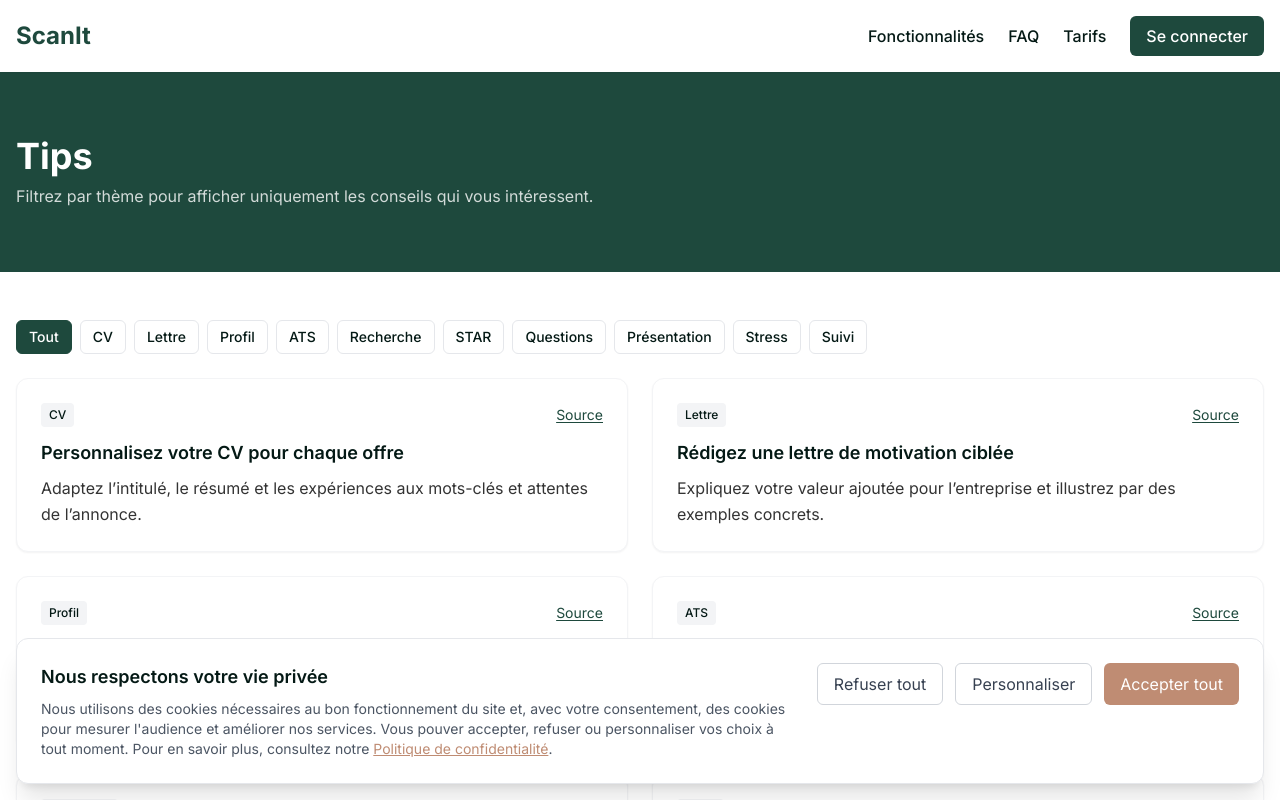
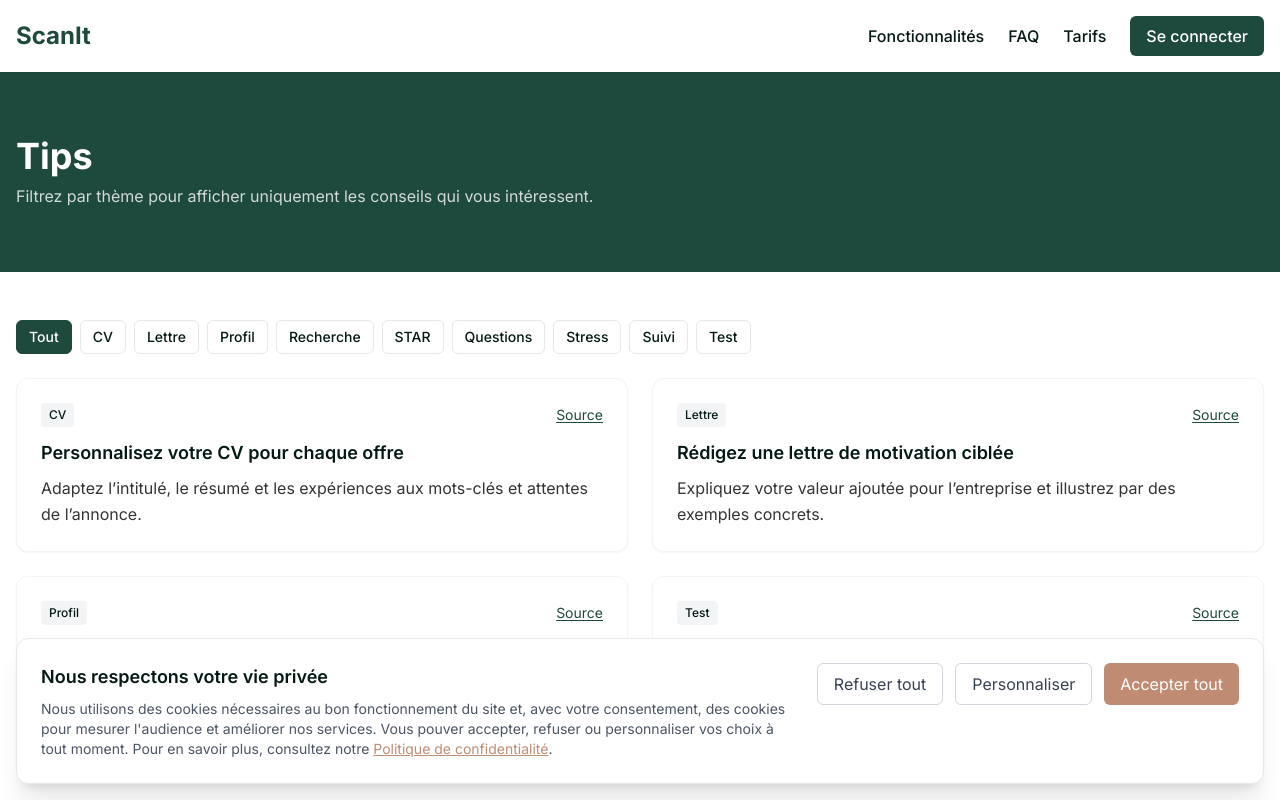
Before and after one commit to Kazuma746/front-end-scanit, a Next.js app: page /tips in a window 1280 px wide. Shown: the top 800 px of the page. Built offline with nearby package versions, Linux system fonts and the light colour scheme.

Commit message:
lien de veille + css

```diff
--- a/src/app/page.tsx
+++ b/src/app/page.tsx
@@ -22,7 +22,7 @@ export default function Home() {
             </p>
           </div>
 
-          <div className="bg-gray-50 border border-gray-100 rounded-xl p-6 md:p-8 grid grid-cols-1 md:grid-cols-2 gap-6 items-center">
+          <div className="bg-gradient-to-br from-secondary/10 via-dark/5 to-dark/10 border border-gray-100 rounded-xl p-6 md:p-8 grid grid-cols-1 md:grid-cols-2 gap-6 items-center">
             <div>
               <h3 className="text-xl font-semibold text-dark">Découvrez nos 10 conseils clés</h3>
               <p className="text-gray-600 mt-1">Sources incluses. Mise en forme claire et actions pratiques.</p>
--- a/src/app/tips/TipsClient.tsx
+++ b/src/app/tips/TipsClient.tsx
@@ -5,7 +5,7 @@ import Link from 'next/link';
 
 type Tip = {
   id: number;
-  category: 'CV' | 'Lettre' | 'Profil' | 'ATS' | 'Recherche' | 'STAR' | 'Questions' | 'Présentation' | 'Stress' | 'Suivi';
+  category: 'CV' | 'Lettre' | 'Profil' | 'ATS' | 'Recherche' | 'STAR' | 'Questions' | 'Présentation' | 'Stress' | 'Suivi' | 'Test';
   title: string;
   description: string;
   sourceLabel: string;
@@ -13,19 +13,18 @@ type Tip = {
 };
 
 const tipsData: Tip[] = [
-  { id: 1, category: 'CV', title: 'Personnalisez votre CV pour chaque offre', description: "Adaptez l’intitulé, le résumé et les expériences aux mots-clés et attentes de l’annonce.", sourceLabel: 'WTTJ – CV (dossier)', sourceUrl: 'https://www.welcometothejungle.com/fr/tags/cv' },
+  { id: 1, category: 'CV', title: 'Personnalisez votre CV pour chaque offre', description: "Adaptez l’intitulé, le résumé et les expériences aux mots-clés et attentes de l’annonce.", sourceLabel: 'HELLOCV – CV (dossier)', sourceUrl: 'https://hellocv.com/conseils-realisation-cv/faut-il-adapter-son-cv-en-fonction-de-chaque-offre-d-emploi' },
   { id: 2, category: 'Lettre', title: 'Rédigez une lettre de motivation ciblée', description: "Expliquez votre valeur ajoutée pour l’entreprise et illustrez par des exemples concrets.", sourceLabel: 'APEC – Optimiser votre candidature', sourceUrl: 'https://www.apec.fr/candidat/optimiser-votre-candidature.html' },
-  { id: 3, category: 'Profil', title: 'Optimisez votre présence en ligne (LinkedIn)', description: "Titre clair, résumé orienté impact, mots-clés du secteur et réalisations mesurables.", sourceLabel: 'WTTJ – Optimiser son profil LinkedIn', sourceUrl: 'https://www.welcometothejungle.com/fr/articles/optimiser-profil-linkedin-trouver-emploi' },
-  { id: 4, category: 'ATS', title: 'Structure compatible ATS', description: "Misez sur une mise en forme simple, libellés standards et mots-clés pertinents.", sourceLabel: 'WTTJ – CV (dossier)', sourceUrl: 'https://www.welcometothejungle.com/fr/tags/cv' },
-  { id: 5, category: 'Recherche', title: 'Renseignez-vous sur l’entreprise', description: "Mission, produits, valeurs, actualités : montrez que votre candidature est informée.", sourceLabel: 'WTTJ – Entretien (dossier)', sourceUrl: 'https://www.welcometothejungle.com/fr/tags/entretien' },
+  { id: 3, category: 'Profil', title: 'Optimisez votre présence en ligne (LinkedIn)', description: "Titre clair, résumé orienté impact, mots-clés du secteur et réalisations mesurables.", sourceLabel: 'LinkedIn – Optimiser son profil LinkedIn', sourceUrl: 'https://www.linkedin.com/pulse/trucs-et-astuces-pour-am%C3%A9liorer-votre-pr%C3%A9sence-en-ligne-iwipe/' },
+  { id: 4, category: 'Test', title: 'Test : êtes-vous bon en entretien ?', description: "En études, en poste, en recherche d’emploi ou à l’écoute du marché, quelle que soit votre situation, vous avez déjà été ou serez forcément confronté à l’entretien d’embauche à un moment de votre carrière.", sourceLabel: 'WTTJ – CV (dossier)', sourceUrl: 'https://www.welcometothejungle.com/fr/articles/test-etes-vous-bon-entretien-embauche'},
+  { id: 5, category: 'Recherche', title: 'Renseignez-vous sur l’entreprise', description: "Mission, produits, valeurs, actualités : montrez que votre candidature est informée.", sourceLabel: 'Epimoni – Entretien (dossier)', sourceUrl: 'https://www.epimoni30.com/blog/questions-frequentes-en-entretien/que-savez-vous-de-notre-entreprise/#pourquoi-cette-question-est-elle-si-importante' },
   { id: 6, category: 'STAR', title: 'Préparez des réponses avec la méthode STAR', description: "Situation, Tâche, Action, Résultat : illustrez vos compétences par des cas mesurables.", sourceLabel: 'WTTJ – Bien préparer son entretien', sourceUrl: 'https://www.welcometothejungle.com/fr/articles/conseils-preparer-entretien-embauche' },
-  { id: 7, category: 'Questions', title: 'Listez des questions pertinentes à poser', description: "Mission, priorités, KPIs, outils, culture : poser des questions montre votre engagement.", sourceLabel: 'WTTJ – Questions à poser', sourceUrl: 'https://www.welcometothejungle.com/fr/articles/entretien-embauche-questions-a-poser' },
-  { id: 8, category: 'Présentation', title: 'Soignez votre présentation et votre timing', description: "Tenue adaptée, ponctualité, écoute active et réponses concises.", sourceLabel: 'WTTJ – Bien préparer son entretien', sourceUrl: 'https://www.welcometothejungle.com/fr/articles/conseils-preparer-entretien-embauche' },
+  { id: 7, category: 'Questions', title: 'Listez des questions pertinentes à poser', description: "Mission, priorités, KPIs, outils, culture.", sourceLabel: 'Noota – Indicateurs de performance', sourceUrl: 'https://www.noota.io/fr/blog/indicateurs-performance-entretien-embauche' },
   { id: 9, category: 'Stress', title: 'Gérez le stress avant et pendant l’entretien', description: "Respiration, reformulation, silences maîtrisés : gardez le cap.", sourceLabel: 'WTTJ – Bien préparer son entretien', sourceUrl: 'https://www.welcometothejungle.com/fr/articles/conseils-preparer-entretien-embauche' },
-  { id: 10, category: 'Suivi', title: 'Envoyez un message de remerciement', description: "Réaffirmez votre motivation et proposez de fournir des éléments complémentaires.", sourceLabel: 'WTTJ – Entretien (dossier)', sourceUrl: 'https://www.welcometothejungle.com/fr/tags/entretien' },
+  { id: 10, category: 'Suivi', title: 'Envoyez un message de remerciement', description: "Réaffirmez votre motivation et proposez de fournir des éléments complémentaires.", sourceLabel: 'Étudiant', sourceUrl: 'https://www.letudiant.fr/jobsstages/lettres-de-motivation_1/exemples-de-mails-de-remerciement-pour-un-entretien-d-embauche.html' },
 ];
 
-const categoryOrder: Tip['category'][] = ['CV', 'Lettre', 'Profil', 'ATS', 'Recherche', 'STAR', 'Questions', 'Présentation', 'Stress', 'Suivi'];
+const categoryOrder: Tip['category'][] = ['CV', 'Lettre', 'Profil', 'ATS', 'Recherche', 'STAR', 'Questions', 'Présentation', 'Stress', 'Suivi', 'Test'];
 
 export default function TipsClient() {
   const [selected, setSelected] = useState<Set<Tip['category']>>(new Set());
```
